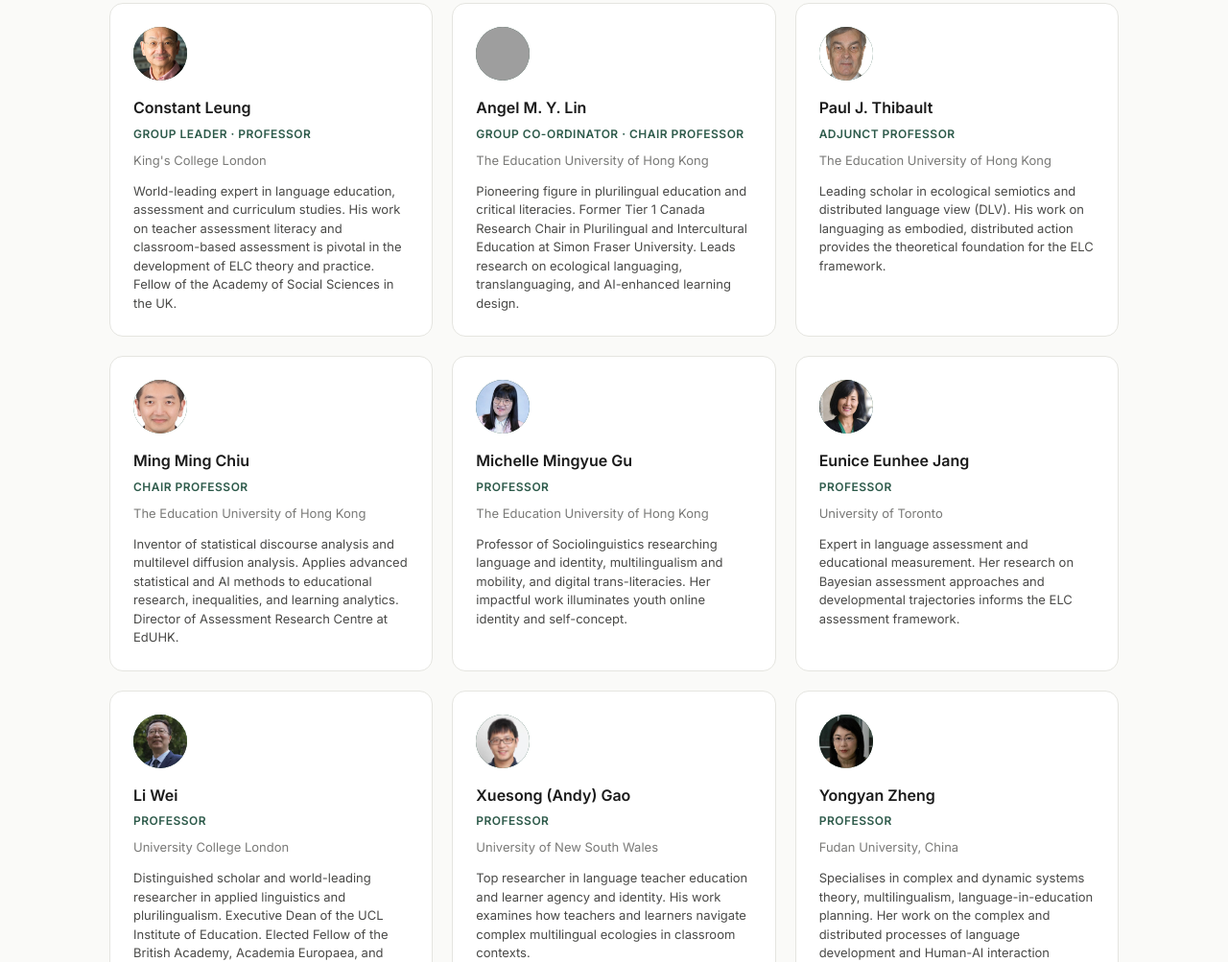
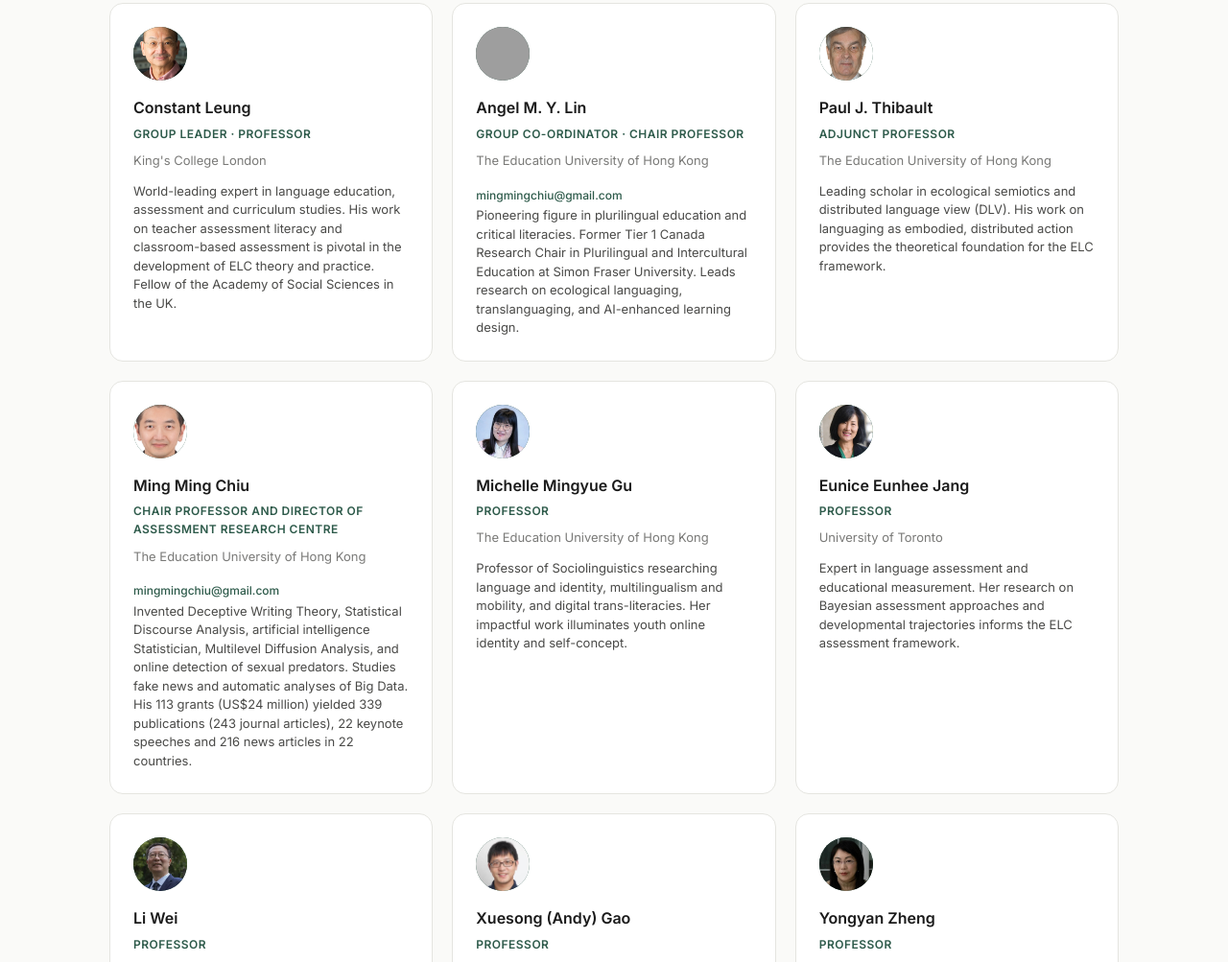
Before and after one commit to ELC-Research/elc-website, a plain HTML site: page index.html in a window 1280 px wide. Shown: the part 1681-2684 px from the top of the page at 96% size. Drawn offline with nearby package versions, Linux system fonts and the light colour scheme; grey boxes are pictures that could not be loaded.

Commit message:
Revise Ming Ming Chiu's profile information
Updated team member details for Ming Ming Chiu, including email and biography.

```diff
--- a/index.html
+++ b/index.html
@@ -926,6 +926,7 @@
                 <h4>Angel M. Y. Lin</h4>
                 <div class="team-role">Group Co-ordinator · Chair Professor</div>
                 <div class="team-institution">The Education University of Hong Kong</div>
+                <div style="margin-top:6px;"><a href="mailto:mingmingchiu@gmail.com" style="font-size:12px;color:var(--color-accent);text-decoration:none;font-weight:500;">mingmingchiu@gmail.com</a></div>
                 <p class="team-bio">Pioneering figure in plurilingual education and critical literacies. Former Tier 1 Canada Research Chair in Plurilingual and Intercultural Education at Simon Fraser University. Leads research on ecological languaging, translanguaging, and AI-enhanced learning design.</p>
             </div>
             <div class="team-card">
@@ -944,9 +945,10 @@
                     <div class="team-avatar-fallback">MC</div>
                 </div>
                 <h4>Ming Ming Chiu</h4>
-                <div class="team-role">Chair Professor</div>
+                <div class="team-role">Chair Professor and Director of Assessment Research Centre</div>
                 <div class="team-institution">The Education University of Hong Kong</div>
-                <p class="team-bio">Inventor of statistical discourse analysis and multilevel diffusion analysis. Applies advanced statistical and AI methods to educational research, inequalities, and learning analytics. Director of Assessment Research Centre at EdUHK.</p>
+                <div style="margin-top:6px;"><a href="mailto:mingmingchiu@gmail.com" style="font-size:12px;color:var(--color-accent);text-decoration:none;font-weight:500;">mingmingchiu@gmail.com</a></div>
+                <p class="team-bio">Invented Deceptive Writing Theory, Statistical Discourse Analysis, artificial intelligence Statistician, Multilevel Diffusion Analysis, and online detection of sexual predators. Studies fake news and automatic analyses of Big Data. His 113 grants (US$24 million) yielded 339 publications (243 journal articles), 22 keynote speeches and 216 news articles in 22 countries.</p>
             </div>
             <div class="team-card">
                 <div class="team-avatar-wrapper">
```
